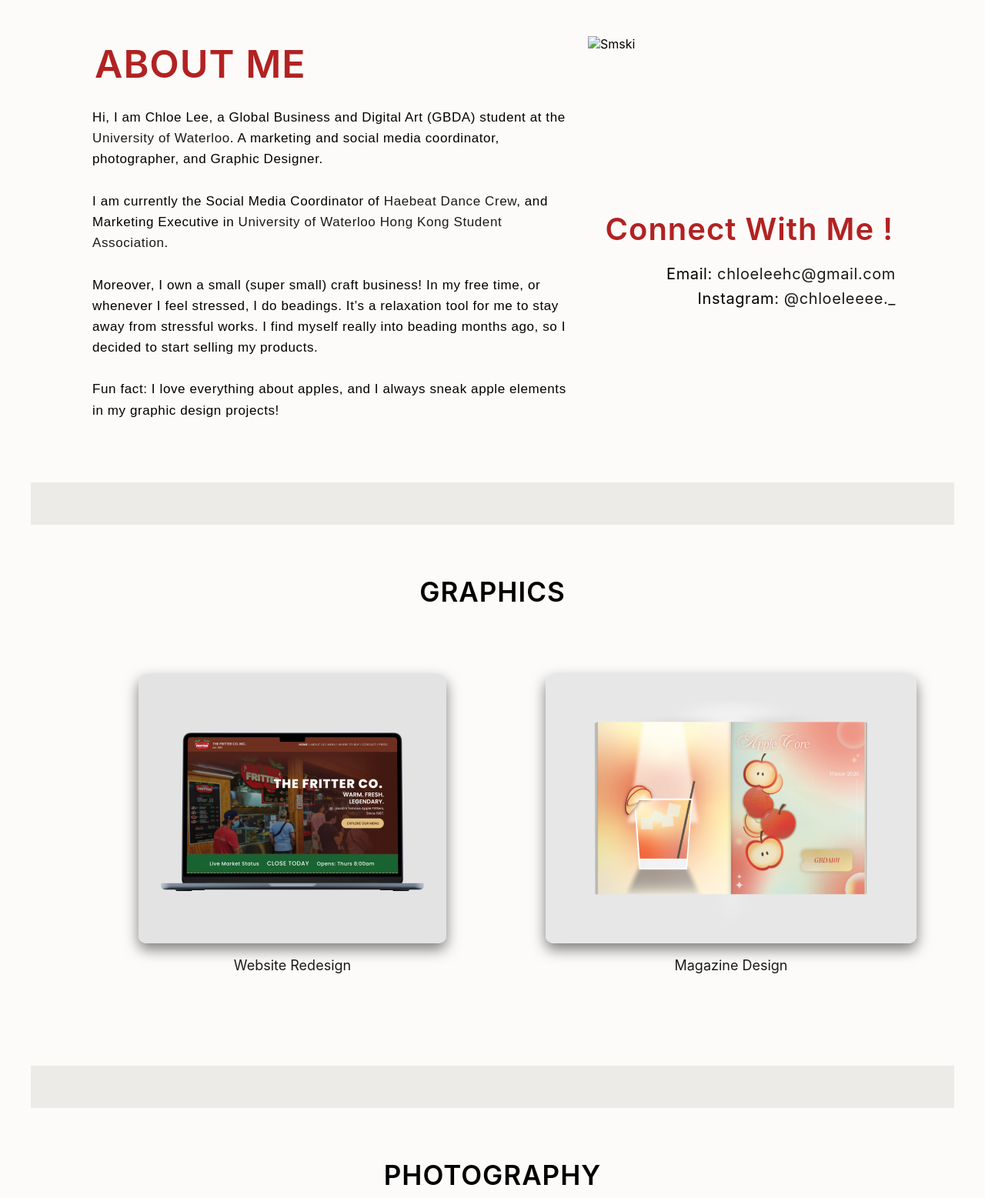
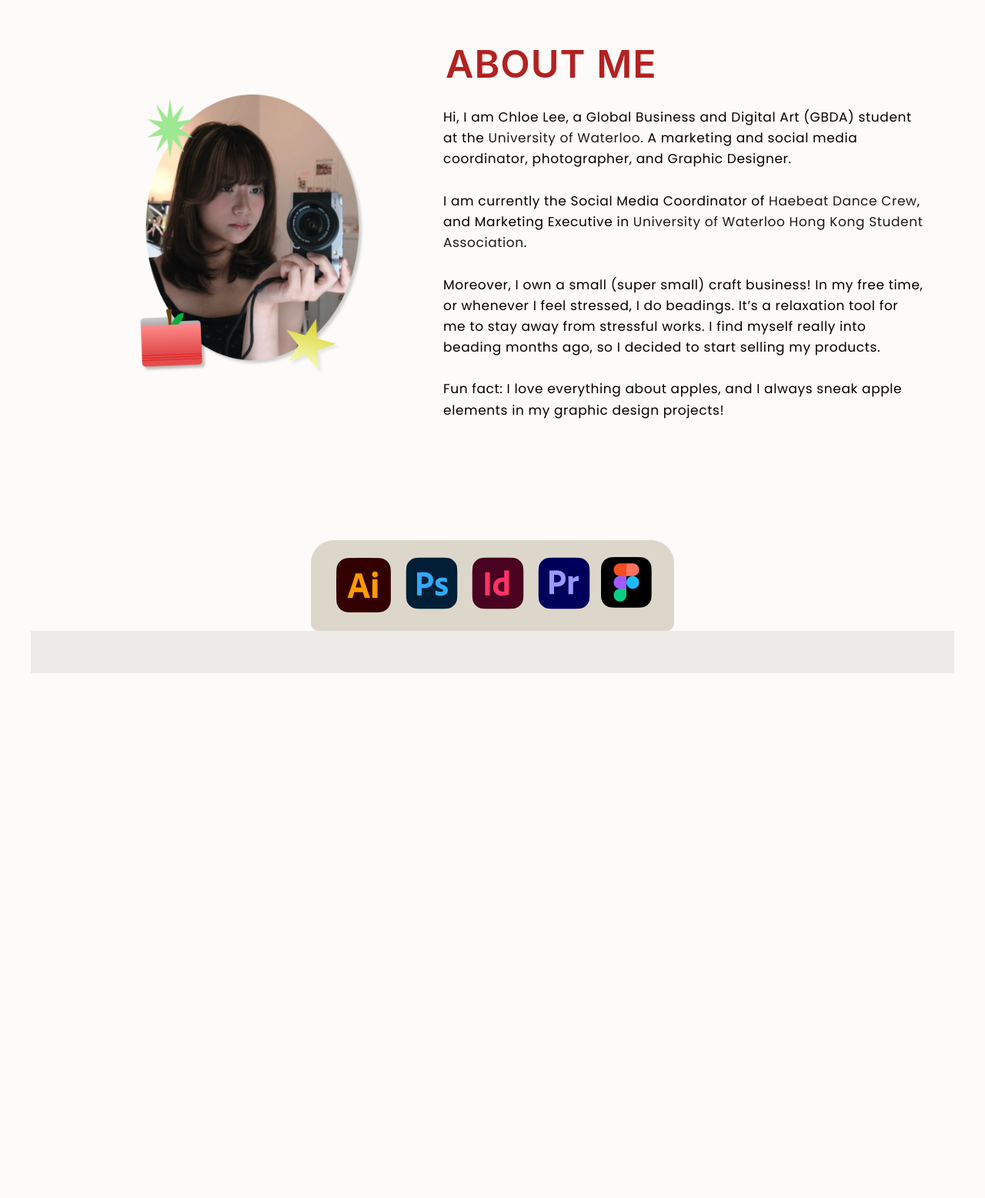
Before and after one commit to chloeleehc/a3-webdesign, a plain HTML site: page index.html in a window 1280 px wide. Shown: the part 820-2377 px from the top of the page at 77% size. After the commit the page ends 1695 px from the top, so only its background shows below. Drawn offline with Linux system fonts and the light colour scheme.

Commit message:
( ◕ ◞ ◕ ) auto commit

```diff
--- a/index.html
+++ b/index.html
@@ -4,8 +4,9 @@
   <title>Assignment3 Web Design</title>
   <meta charset="utf-8">
   <link rel="preconnect" href="https://fonts.googleapis.com">
-<link rel="preconnect" href="https://fonts.gstatic.com" crossorigin>
-  <style>
+  <link rel="preconnect" href="https://fonts.gstatic.com" crossorigin>
+  <link href="https://fonts.googleapis.com/css2?family=Comfortaa:wght@300..700&family=Poppins:ital,wght@0,100;0,200;0,300;0,400;0,500;0,600;0,700;0,800;0,900;1,100;1,200;1,300;1,400;1,500;1,600;1,700;1,800;1,900&family=Raleway:ital,wght@0,100..900;1,100..900&display=swap" rel="stylesheet">
+<style>
     body {
       background-color: #FDFBF9;
       font-family: Inter, sans-serif;
@@ -110,35 +111,11 @@
     }
 
     h2 {
-      font-size: 35px;
+      font-size: 50px;
       font-weight: 600;
       margin: 0 0 12px 0;
       padding: 6px 3px 6px 3px;
       letter-spacing: 1px;
-    }
-
-    .intro {
-      font-size: 18px;
-      margin-top: -2px;
-      line-height: 1.5;
-    }
-    .my-work-title {
-      font-size: 25px;
-      text-align: left;
-      width: 540px;
-      margin: 55px -24px 30px auto;
-    }
-
-
-    .logo-bar-wrapper {
-      text-align: center;
-      margin-top: -50px;
-      padding: 0 0 0 0;
-    }
-
-    .logo-bar-wrapper img {
-      display: block;
-      margin: 0 auto;
     }
 
     .grey-divider {
@@ -150,20 +127,31 @@
     .aboutme-section {
       padding: 60px 80px;
       display: grid;
-      grid-template-columns: 60% 40%;
-      gap: 20px;
-      align-items: start;
+      grid-template-columns: 40% 60%;
+      gap: 40px;
+      align-items: center;
+    }
+
+    .aboutme-photo {
+      text-align: center;
+    }
+
+    .aboutme-photo img {
+      max-width: 100%;
+      display: block;
+      margin: 0 auto;
     }
 
     .aboutme-heading {
       color: #B22222;
       font-size: 50px;
+      font-weight: 600;
       margin: 0 0 20px 0;
     }
 
     .aboutme-text {
-      font-family: "Raleway", sans-serif;
-      font-weight: 450;
+      font-family: "Poppins", sans-serif;
+      font-weight: 400;
       width: 100%;
       letter-spacing: 0.6px;
       font-size: 17px;
@@ -171,73 +159,15 @@
       margin: 0 0 20px 0;
     }
 
-    .contact-box {
-      margin-top: 200px;
-      text-align: right;
-
-    }
-
-    .contact-heading {
-      color: #B22222;
-      font-size: 40px;
-      text-align: right;
-    }
-
-    .contact-box p {
-      width: 100%;
-      letter-spacing: 0.6px;
-      font-size: 20px;
-      line-height: 1.6;
-      margin: 0 0 0 0;
-      text-align: right;
-
-    }
-
-    .smiski-box {
-      width: 400px;
-      max-width: 100%;
-    }
-
-    .graphics-section {
-      padding: 60px 80px 70px 80px;
-    }
-
-    .graphics-heading {
-      text-align: center;
-      font-size: 35px;
-      margin: 0 0 80px 0;
-    }
-
-    .graphics-grid {
-      display: grid;
-      grid-template-columns: 50% 50%;
-      gap: 50px;
-    }
-
-    .graphic-pic img {
-      max-width: 100%;
-      max-height: 350px;
-      object-fit: contain;
-      border-radius: 10px;
-      box-shadow: 0 8px 18px rgba(0, 0, 0, 0.5);
-      display: block;
-      margin: 0 auto;
-    }
-
-    .graphic-caption {
-      font-size: 18px;
-      margin: 18px 0 50px 0;
+    .logo-bar {
+      padding: 0 0 50px 0;
+      margin-top: -10px;
       text-align: center;
     }
 
-    .photography-section {
-      padding: 60px 80px 70px 80px;
-    }
-
-    .photography-heading {
-      text-align: center;
-      font-size: 35px;
-      margin: 0 0 80px 0;
+    .logo-bar img {
+      margin: -50px auto;
+      display: block;
     }
 
   </style>
@@ -266,46 +196,18 @@
       <div class="grey-divider"></div>
 
       <section id="about" class="aboutme-section">
+        <div class="aboutme-photo">
+          <img src="MySelfie.png" alt="Chloe Lee">
+        </div>
+
         <div>
         <h2 class="aboutme-heading">ABOUT ME</h2>
-
         <p class="aboutme-text">Hi, I am Chloe Lee, a Global Business and Digital Art (GBDA) student at the <a href="https://uwaterloo.ca/" target="_blank">University of Waterloo</a>. A marketing and social media coordinator, photographer, and Graphic Designer.<br> <br> I am currently the Social Media Coordinator of <a href="https://www.instagram.com/haebeatdancecrew?hvrq=MTg1MXYwMzQxamNlbQ==" target="_blank">Haebeat Dance Crew</a>, and Marketing Executive in <a href="https://www.instagram.com/uwaterloohksa?dmpr=b2hubmlqZ2JmejFx" target="_blank">University of Waterloo Hong Kong Student Association</a>.<br> <br> Moreover, I own a small (super small) craft business! In my free time, or whenever I feel stressed, I do beadings. It’s a relaxation tool for me to stay away from stressful works. I find myself really into beading months ago, so I decided to start selling my products.<br> <br>Fun fact: I love everything about apples, and I always sneak apple elements in my graphic design projects!</p>
         </div>
-         <div class="smiski-box">
-          <img src="Smiski.webp" width="400" alt="Smski">
-
-      <div class="contact-box">
-        <h2 class="contact-heading">Connect With Me !</h2>
-        <p>Email: <a href="mailto:chloeleehc@gmail.com">chloeleehc@gmail.com</a><br>Instagram: <a href="https://www.instagram.com/chloeleeee._" target="_blank">@chloeleeee._</a></p>
-        </div>
-        </div>
-      </section>
+        </section>
+      <div class="logo-bar">
+        <img src="Logos.png" alt="Logos">
+      </div>
     <div class="grey-divider"></div>
-
-    <section id="graphic" class="graphics-section">
-      <h2 class="graphics-heading">GRAPHICS</h2>
-      <div class="graphics-grid">
-        <div class="graphics-card">
-          <a href="website-redesign.html">
-          <div class="graphic-pic">
-            <img src="DesktopMockup.png" alt="Website Redesign">
-            </div>
-          <p class="graphic-caption">Website Redesign</p>
-          </a>
-      </div>
-      <div class="graphic-card">
-        <a href="magazine-design.html">
-        <div class="graphic-pic">
-          <img src="MagazineMockup.png" alt="Magazine Design">
-          </div>
-        <p class="graphic-caption">Magazine Design</p>
-        </a>
-      </div>
-      </div>
-      </section>
-    <div class="grey-divider"></div>
-        <section id="photography" class="photography-section">
-      <h2 class="photography-heading">PHOTOGRAPHY</h2>
-    </div>
   </body>
 </html>
```
